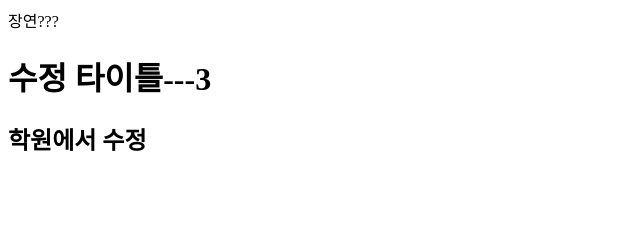
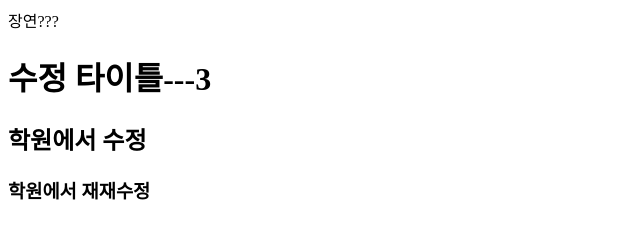
Before and after one commit to yeon44/mg_reupdate_first, a plain HTML site: page index.html in a window 1280 px wide. Shown: the whole page, without its empty margins (0-640 px from the left). Drawn offline with Linux system fonts and the light colour scheme.

Commit message:
학원에서 재재수정

```diff
--- a/index.html
+++ b/index.html
@@ -10,6 +10,7 @@
         장연???
         <h1>수정 타이틀---3</h1>
         <h2>학원에서 수정</h2>
+        <h3>학원에서 재재수정</h3>
 
 
     </body>
```
